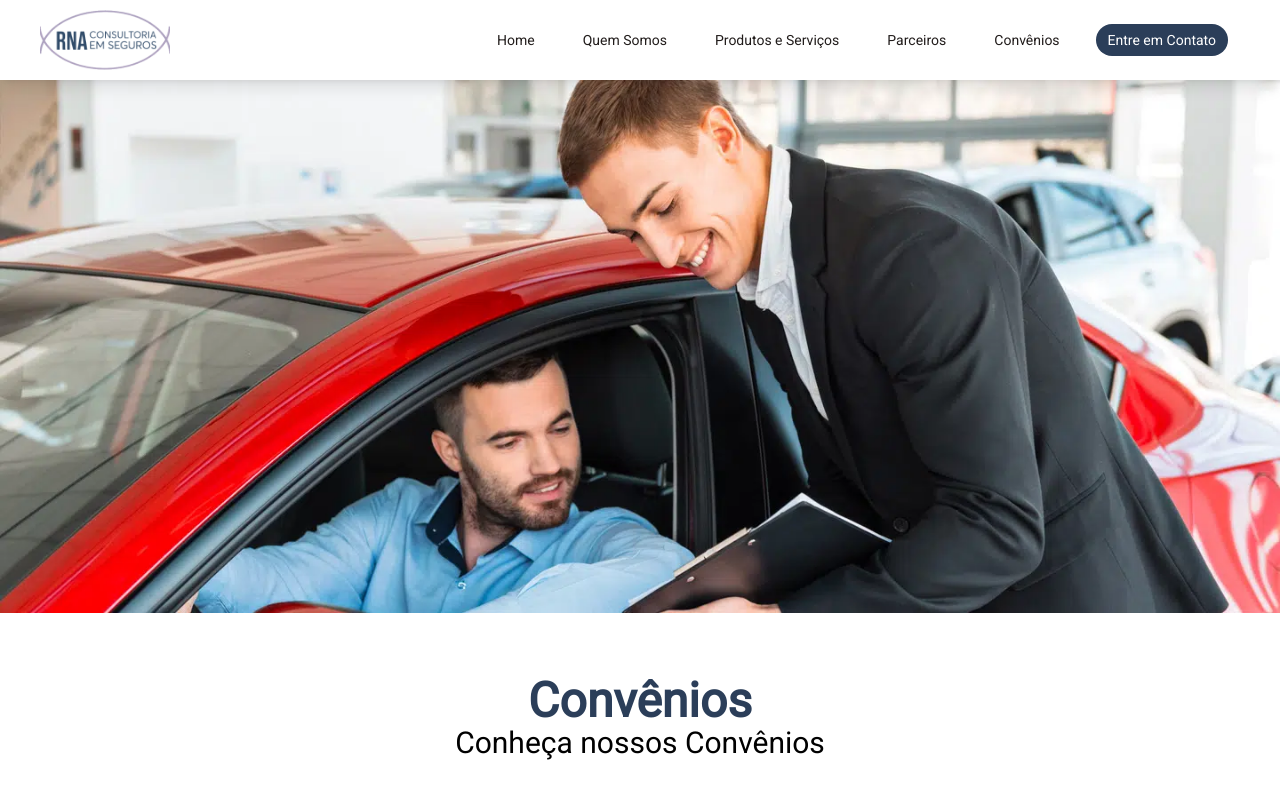
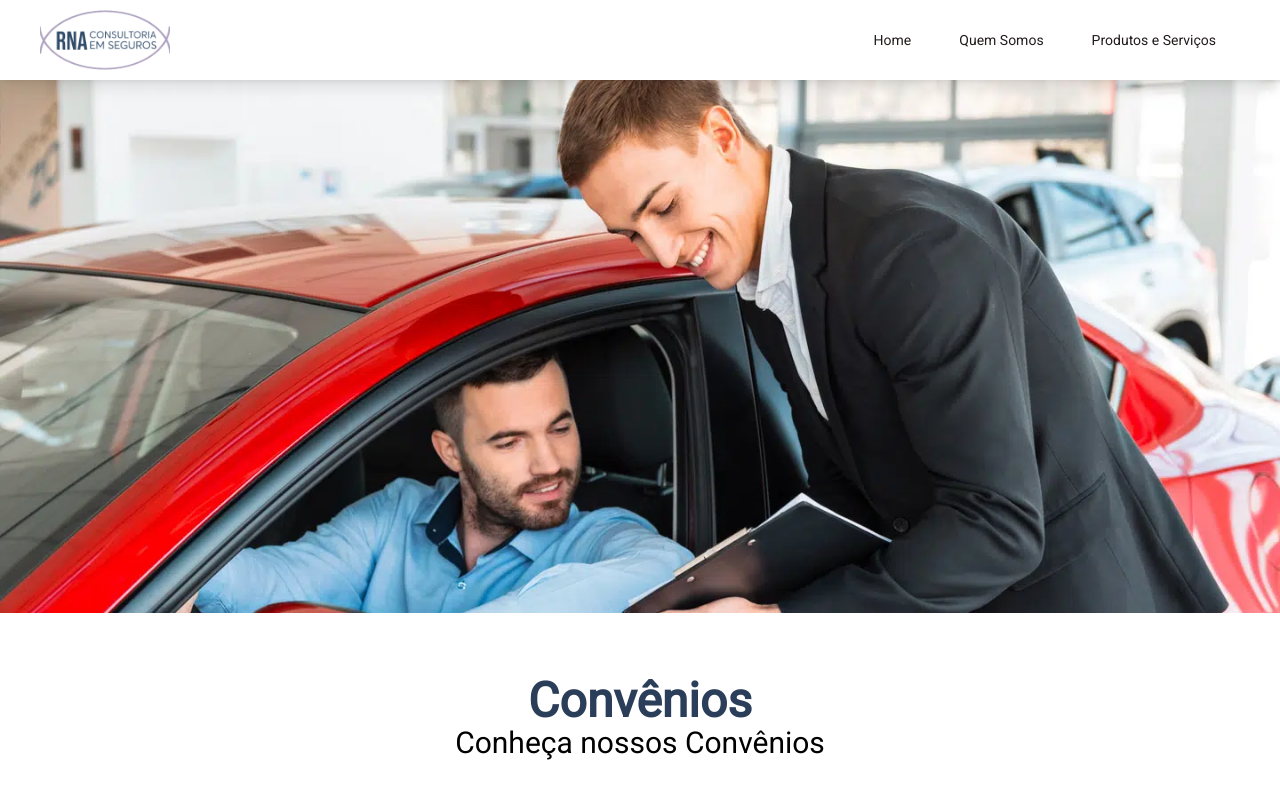
Before and after one commit to rnaconsultoriaemseguros/app, a Next.js app: page /pages/conventions in a window 1280 px wide. Shown: the top 800 px of the page. Built offline with nearby package versions, Linux system fonts and the light colour scheme.

Commit message:
feat: navbar configuration

```diff
--- a/app/components/navbar.jsx
+++ b/app/components/navbar.jsx
@@ -95,26 +95,26 @@ export default function NavBar() {
                     Produtos e Serviços
                   </Link>
 
-                  <Link
+                  {/* <Link
                     href={"/pages/partners"}
                     className="text-[#211C1B] hover:transition-all hover:bg-[#2B3E59] hover:text-white rounded-full mx-3 px-3 py-2 text-sm font-medium"
                   >
                     Parceiros
-                  </Link>
+                  </Link> */}
 
-                  <Link
+                  {/* <Link
                     href={"/pages/conventions"}
                     className="text-[#211C1B] hover:transition-all hover:bg-[#2B3E59] hover:text-white rounded-full mx-3 px-3 py-2 text-sm font-medium"
                   >
                     Convênios
-                  </Link>
+                  </Link> */}
 
-                  <Link
+                  {/* <Link
                     href={"/pages/contact"}
                     className="bg-[#2B3E59] text-white hover:transition-all hover:bg-[#A5B9D3] hover:text-[#211C1B] rounded-full mx-3 px-3 py-2 text-sm font-medium"
                   >
                     Entre em Contato
-                  </Link>
+                  </Link> */}
                 </div>
               </div>
             </div>
```
